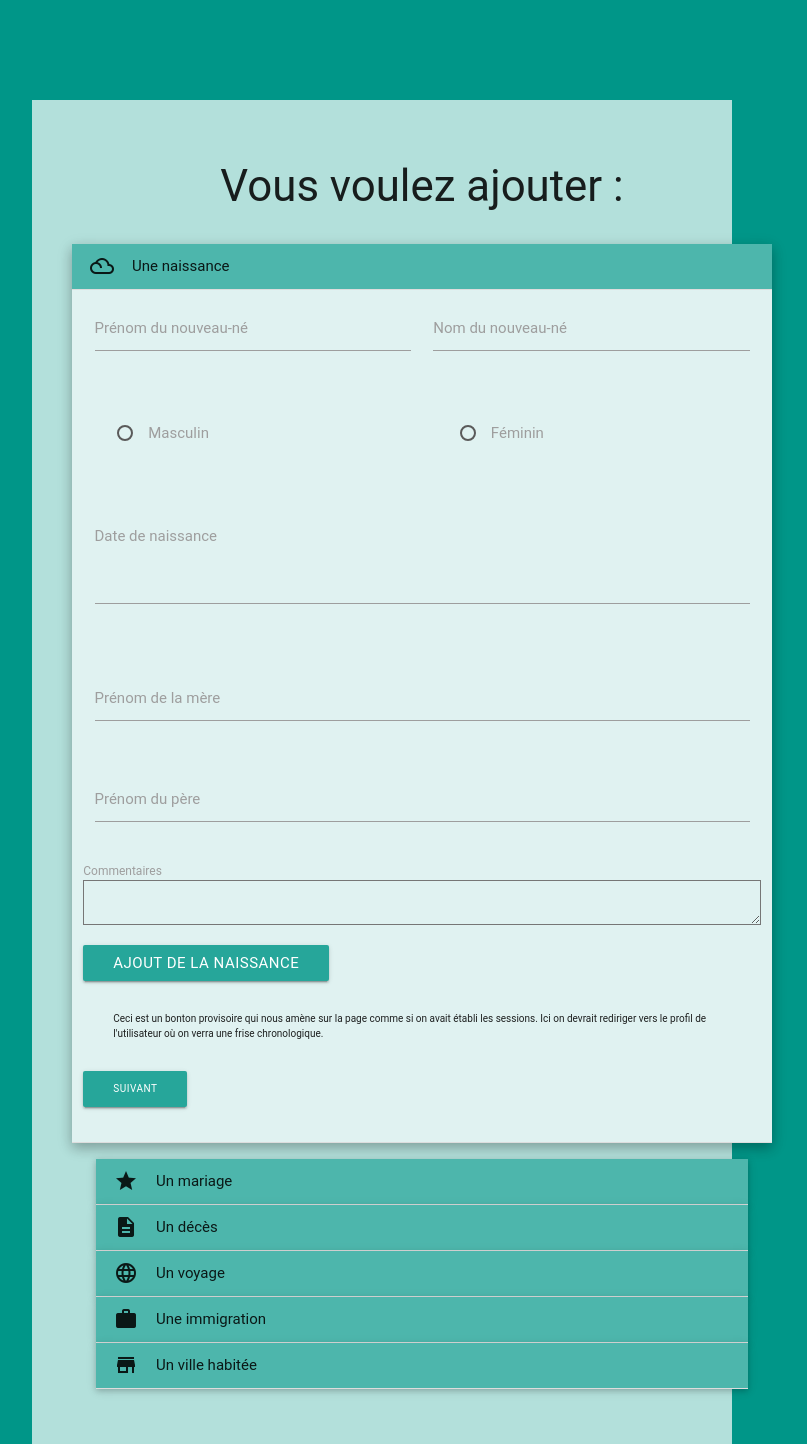
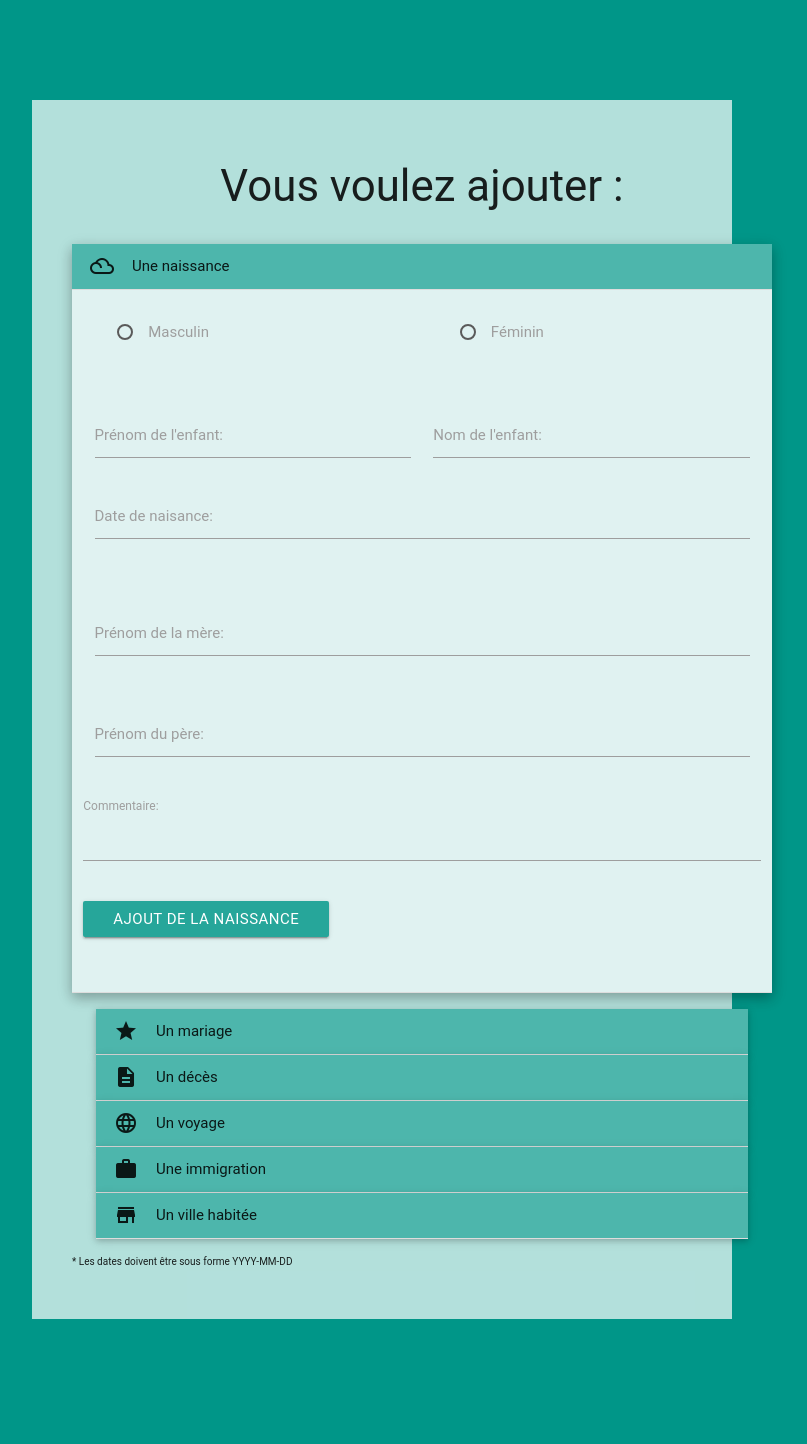
Before and after one commit to marianner96/Aieux, a Django app: page /Form_event/ in a window 1280 px wide, after a click that opens the changed part. Shown: the whole page, without its empty margins (68-875 px from the left). After the commit the page ends 1319 px from the top, so only its background shows below. Run offline with Django 3.2, Linux system fonts and the light colour scheme; some web fonts are replaced.

Commit message:
modif de formevent

```diff
--- a/Formulaires/templates/Form_event.html
+++ b/Formulaires/templates/Form_event.html
@@ -28,39 +28,38 @@
 			      <div class="collapsible-header teal lighten-2"><i class="material-icons">filter_drama</i>Une naissance</div>
 			      <div class="collapsible-body teal lighten-5">
 								<div class="row">
-								<form method='post' action={% url 'Confirm_ajoutevent' %} class="col s12">
+								<form method='post' action="{% url 'Form_event' %}" class="col s12">
+									{% csrf_token %}
 								    <div class="row">
-								        <div class="input-field col s6">
-								          <input id="prenom_naissance" name="prenom_naissance" type="text" class="validate">
-								          <label>Prénom du nouveau-né</label>
-								       	</div>
-								        <div class="input-field col s6">
-								          <input id="nom_naissance" name="nom_naissance" type="text" class="validate">
-								          <label>Nom du nouveau-né</label>
-								        </div>
-								    </div>
-
 								    	<div class="box_type">
 											<div class="enfants_box_type">
 												<p>
-									      <input id="masculin_naiss" name="genre_naissance" type="radio" value="Masculin"/>
-									      <label for="masculin_naiss">Masculin</label>
+									      		<input id="masculin" name="genre_enfant" type="radio" value="masculin"/>
+									      		<label for="masculin">Masculin</label>
 									    		</p>
 									    	</div>
 
 									    	<div class="enfants_box_type">
 									    		<p>
-									      <input id="feminin_naiss" name="genre_naissance" type="radio" value="Féminin"/>
-									      <label for="feminin_naiss">Féminin</label>
+									      		<input id="feminin" name="genre_enfant" type="radio" value="feminin"/>
+									     	 	<label for="feminin">Féminin</label>
 									    		</p>
 									    	</div>
 								    	</div><br>
 
+								        <div class="input-field col s6">
+								          {{ ajoutevent.prenom_enfant }}
+								          {{ ajoutevent.prenom_enfant.label_tag }}
+								       	</div>
+								        <div class="input-field col s6">
+								          {{ ajoutevent.nom_enfant }}
+								          {{ ajoutevent.nom_enfant.label_tag }}
+								    </div>
+
+
 									<div class="input-field col s12">
-										<label>Date de naissance</label><br><br>
-										<div>
-											<input id="date_naissance" name="date_naissance" type='date' required='required' class='datepicker'></input>
-										</div>
+										{{ ajoutevent.date_naissance }}
+								        {{ ajoutevent.date_naissance.label_tag }}
 									</div>
 								    <div class="row">
 								        <div class="input-field col s12">
@@ -68,27 +67,25 @@
 								    </div>
 								    <div class="row">
 								        <div class="input-field col s12">
-								          <input id="nom_mere" name="nom_mere" type="text" class="validate">
-								          <label>Prénom de la mère</label>
+								          {{ ajoutevent.prenom_mere }}
+								          {{ ajoutevent.prenom_mere.label_tag }}
 								        </div>
 								    </div>
 								    <div class="row">
 								        <div class="input-field col s12">
-								            <input id="nom_pere" name="nom_pere" type="text" class="validate">
-								            <label>Prénom du père</label>
+								        	{{ ajoutevent.prenom_pere }}
+								        	{{ ajoutevent.prenom_pere.label_tag }}
 								        </div>
 								    </div>
 								    <div class="row">
-										<label>Commentaires </label>
-										<textarea name='commentaire_naissance' id='commentaire_naissance'></textarea>
+								        {{ ajoutevent.commentaire.label_tag }}
+										{{ ajoutevent.commentaire }}
 								    </div>
 
-									<input type='hidden' name='verif' id='verif' value='naissance'></input>
+								    <!--Permet de savoir de quel sorte d'évement il s'agit. 1 = naissance -->
+									<input type='hidden' name='code' id='code' value='1'></input>
 
 									<button type='submit' id='btn' class='btn btn-primary'>Ajout de la naissance</button>
-
-									<p style="font-size:10px">Ceci est un bonton provisoire qui nous amène sur la page comme si on avait établi les sessions. Ici on devrait rediriger vers le profil de l'utilisateur où on verra une frise chronologique.</p>
-									<div><a href="{% url 'Menu' %}"><button style="font-size:10px" type='button' id='bouton' class='btn btn-primary'>Suivant</button></a></div>
 
 								</form>
 								</div>
@@ -100,38 +97,40 @@
 			      <div class="collapsible-header teal lighten-2"><i class="material-icons">grade</i>Un mariage</div>
 			      <div class="collapsible-body teal lighten-5">
 								<div class="row">
-								<form method='post' action="{% url 'Confirm_ajoutevent' %}" class="col s12">
+								<form method='post' action="{% url 'Form_event' %}" class="col s12">
 									<div class="box-type">
 								        <div class="input-field col s12">
-											<label>Date du mariage</label><br><br>
-											<div>
-												<input id="date_mariage" name="date_mariage" type='date' required='required' class='datepicker'></input>
-											</div>
+											{{ ajoutevent.date_mariage }}
+								        	{{ ajoutevent.date_mariage.label_tag }}
 										</div>
 									</div>
 
 									<div class="row">
 								        <div class="input-field col s6">
-								        	<input type='text' name='prenom_marie1' id='prenom_marie1' class="validate">
-								        	<label>Prénom de la/du premier(ère) marié(e) </label>
+								        	{{ ajoutevent.prenom_marie_1 }}
+								        	{{ ajoutevent.prenom_marie_1.label_tag }}
 								        </div>
 								        <div class="input-field col s6">
-								        	<input id="nom_naissance" name="prenom_marie2" type="text" class="validate">
-								        	<label>Prénom de la/du deuxième marié(e) </label>
+								        	{{ ajoutevent.prenom_marie_2 }}
+								        	{{ ajoutevent.prenom_marie_2.label_tag }}
+								        </div>
+								    </div>
+								    <div class="row">
+								        <div class="input-field col s12">
+								            {{ ajoutevent.nom_famille }}
+								        	{{ ajoutevent.nom_famille.label_tag }}
 								        </div>
 								    </div>
 
 								    <div class="row">
-										<label>Commentaires </label>
-										<textarea name='commentaire_mariage' id='commentaire_mariage'></textarea>
+								        {{ ajoutevent.commentaire.label_tag }}
+										{{ ajoutevent.commentaire }}
 								    </div>
 
-									<input type='hidden' name='verif' id='verif' value='mariage'></input>
+									<!--Permet de savoir de quel sorte d'évement il s'agit. 2 = mariage -->
+									<input type='hidden' name='code' id='code' value='2'></input>
 
 									<button type='submit' id='btn' class='btn btn-primary'>Ajout du mariage</button>
-
-									<p style="font-size:10px">Ceci est un bonton provisoire qui nous amène sur la page comme si on avait établi les sessions. Ici on devrait rediriger vers le profil de l'utilisateur où on verra une frise chronologique.</p>
-									<div><a href="{% url 'Menu' %}"><button style="font-size:10px" type='button' id='bouton' class='btn btn-primary'>Suivant</button></a></div>
 
 								</form>
 								</div>
@@ -139,44 +138,38 @@
 			    </li>
 
 
-
-
 			    <li>
 			      <div class="collapsible-header teal lighten-2"><i class="material-icons">description</i>Un décès</div>
 			      <div class="collapsible-body teal lighten-5">
 			      				<div class="row">
-					      		<form method='post' action="{% url 'Confirm_ajoutevent' %}" class="col s12">
+					      		<form method='post' action="{% url 'Form_event' %}" class="col s12">
 					      			<div class="box-type">
 								        <div class="input-field col s12">
-											<label>Date du décès : </label><br/><br/>
-											<div>
-												<input type='date' name='date_deces' id='date_deces' required='required' class='datepicker'></input>
-											</div>
+											{{ ajoutevent.date_deces }}
+								        	{{ ajoutevent.date_deces.label_tag }}
 										</div>
 									</div>
 
 									<div class="row">
 								        <div class="input-field col s6">
-								        	<input type='text' name='prenom_defunt' id='prenom_defunt' class="validate">
-								        	<label>Prénom du défunt </label>
+								        	{{ ajoutevent.prenom_defunt }}
+								        	{{ ajoutevent.prenom_defunt.label_tag }}
 								        </div>
 								        <div class="input-field col s6">
-								        	<input type='text' name='nom_defunt' id='nom_defunt' class="validate">
-								        	<label>Nom du défunt </label>
+								        	{{ ajoutevent.nom_defunt }}
+								        	{{ ajoutevent.nom_defunt.label_tag }}
 								        </div>
 								    </div>
 
 								     <div class="row">
-										<label>Commentaires </label>
-										<textarea name='commentaire_deces' id='commentaire_deces'></textarea>
+								        {{ ajoutevent.commentaire.label_tag }}
+										{{ ajoutevent.commentaire }}
 								    </div>
 
-									<input type='hidden' name='verif' id='verif' value='deces'></input>
+									<!--Permet de savoir de quel sorte d'évement il s'agit. 3 = décès -->
+									<input type='hidden' name='code' id='code' value='3'></input>
 
 									<button type='submit' id='btn' class='btn btn-primary'>Ajout du décès</button>
-
-									<p style="font-size:10px">Ceci est un bonton provisoire qui nous amène sur la page comme si on avait établi les sessions. Ici on devrait rediriger vers le profil de l'utilisateur où on verra une frise chronologique.</p>
-									<div><a href="{% url 'Menu' %}"><button style="font-size:10px" type='button' id='bouton' class='btn btn-primary'>Suivant</button></a></div>
 								</form>
 								</div>
 				  </div>
@@ -185,32 +178,73 @@
 				<li>
 			      <div class="collapsible-header teal lighten-2"><i class="material-icons">language</i>Un voyage</div>
 			      <div class="collapsible-body teal lighten-5">
-			      		<form method='post' action="{% url 'Confirm_ajoutevent' %}">
-						<label>Lieu du voyage : <input type='nom' name='lieu_voyage' id='lieu_voyage'></label><br/>
-						<label>Date de début du voyage : <input type='date' name='date_voyage_deb' id='date_voyage_deb'></label><br/>
-						<label>Date de fin du voyage : <input type='date' name='date_voyage_fin' id='date_voyage_fin'></label><br/>
-						<label>Commentaires : <textarea name='commentaire_voyage' id='commentaire_voyage'></textarea></label><br/>
-						<input type='hidden' name='verif' id='verif' value='voyage'></input>
+			      	<div class="row">
+			      		<form method='post' action="{% url 'Form_event' %}" class="col s12">
+			      			<div class="box-type">
+								<div class="input-field col s12">
+									{{ ajoutevent.lieu_voyage }}
+								    {{ ajoutevent.lieu_voyage.label_tag }}
+								</div>
+							</div>
+							<div class="box-type">
+								<div class="input-field col s12">
+									{{ ajoutevent.date_debut }}
+								    {{ ajoutevent.date_debut.label_tag }}
+								</div>
+							</div>
+							<div class="box-type">
+								<div class="input-field col s12">
+									{{ ajoutevent.date_fin }}
+								    {{ ajoutevent.date_fin.label_tag }}
+								</div>
+							</div>
+							<div class="row">
+							    {{ ajoutevent.commentaire.label_tag }}
+								{{ ajoutevent.commentaire }}
+							</div>
+
+						<!--Permet de savoir de quel sorte d'évement il s'agit. 4 = voyage -->
+						<input type='hidden' name='code' id='code' value='4'></input>
 						<button type='submit' id='btn' class='btn btn-primary'>Ajout du voyage</button>
 						</form>
-						<p style="font-size:10px">Ceci est un bonton provisoire qui nous amène sur la page comme si on avait établi les sessions. Ici on devrait rediriger vers le profil de l'utilisateur où on verra une frise chronologique.</p>
-						<div><a href="{% url 'Menu' %}"><button style="font-size:10px" type='button' id='bouton' class='btn btn-primary'>Suivant</button></a></div>
+
 				  </div>
 				</li>
 
 				<li>
 			      <div class="collapsible-header teal lighten-2"><i class="material-icons">work</i>Une immigration</div>
 			      <div class="collapsible-body teal lighten-5">
-			      		<form method='post' action="{% url 'Confirm_ajoutevent' %}">
-						<label>Date de l'immigration : <input type='date' name='date_immigration' id='date_immigration'></label><br/>
-						<label>Pays de départ : <input type='prenom' name='pays_depart' id='pays_depart'></label><br/>
-						<label>Pays d'arrivé : <input type='nom' name='pays_arrive' id='pays_arrive'></label><br/>
-						<label>Commentaires : <textarea name='commentaire_immigration' id='commentaire_immigration'></textarea></label><br/>
-						<input type='hidden' name='verif' id='verif' value='immigration'></input>
+			      	<div class="row">
+			      		<form method='post' action="{% url 'Form_event' %}" class="col s12">
+			      			<div class="box-type">
+								<div class="input-field col s12">
+									{{ ajoutevent.date_immig }}
+								   	{{ ajoutevent.date_immig.label_tag }}
+								</div>
+							</div>
+
+							<div class="box-type">
+								<div class="input-field col s12">
+									{{ ajoutevent.pays_depart }}
+								   	{{ ajoutevent.pays_depart.label_tag }}
+								</div>
+							</div>
+
+							<div class="box-type">
+								<div class="input-field col s12">
+									{{ ajoutevent.pays_arrive }}
+								   	<!--{{ ajoutevent.pays_arrive.label_tag }}-->
+								   	<label for="pays_arrive">Pays d'arrivé:</label>
+								</div>
+							</div>
+
+						<div class="row">
+							{{ ajoutevent.commentaire.label_tag }}
+							{{ ajoutevent.commentaire }}
+						</div>
+						<!--Permet de savoir de quel sorte d'évement il s'agit. 5 = immigration -->
+						<input type='hidden' name='code' id='code' value='5'></input>
 						<button type='submit' id='btn' class='btn btn-primary'>Ajout de l'immigration</button>
-						</form>
-						<p style="font-size:10px">Ceci est un bonton provisoire qui nous amène sur la page comme si on avait établi les sessions. Ici on devrait rediriger vers le profil de l'utilisateur où on verra une frise chronologique.</p>
-						<div><a href="{% url 'Menu' %}"><button style="font-size:10px" type='button' id='bouton' class='btn btn-primary'>Suivant</button></a></div>
 				  </div>
 				</li>
 
@@ -218,10 +252,25 @@
 			      <div class="collapsible-header teal lighten-2"><i class="material-icons">store</i>Un ville habitée</div>
 			      <div class="collapsible-body teal lighten-5">
 			      	<div class="row">
-			      		<form method='post' action="{% url 'Confirm_ajoutevent' %}" class="col s12">
-
-							<label>Ville habitée : <input type='text' name='ville_habitee' id='ville_habitee'></label><br/>
-							<label>Date d'arrivée : <input type='date' name='date_arrive' id='date_arrive'></label><br/>
+			      		<form method='post' action="{% url 'Form_event' %}" class="col s12">
+			      			<div class="box-type">
+								<div class="input-field col s12">
+									{{ ajoutevent.ville }}
+								   	{{ ajoutevent.ville.label_tag }}
+								</div>
+							</div>
+							<div class="box-type">
+								<div class="input-field col s12">
+									{{ ajoutevent.date_arrive }}
+								   	{{ ajoutevent.date_arrive.label_tag }}
+								</div>
+							</div>
+							<div class="box-type">
+								<div class="input-field col s12">
+									{{ ajoutevent.date_depart }}
+								   	{{ ajoutevent.date_depart.label_tag }}
+								</div>
+							</div>
 
 							<div class="box_type">
 								<!--<label for='datedepart'>Date de départ : </label>-->
@@ -242,17 +291,20 @@
 							 </div>
 
 
-							<label>Commentaires : <textarea name='commentaire_ville' id='commentaire_ville'></textarea></label><br/>
-							<input type='hidden' name='verif' id='verif' value='ville'></input>
+							<div class="row">
+								{{ ajoutevent.commentaire.label_tag }}
+								{{ ajoutevent.commentaire }}
+							</div>
+							<!--Permet de savoir de quel sorte d'évement il s'agit. 6 = ville habitée -->
+							<input type='hidden' name='code' id='code' value='6'></input>
 							<button type='submit' id='btn' class='btn btn-primary'>Ajout de la ville</button>
 
 						</form>
 				  </div>
-						<p style="font-size:10px">Ceci est un bonton provisoire qui nous amène sur la page comme si on avait établi les sessions. Ici on devrait rediriger vers le profil de l'utilisateur où on verra une frise chronologique.</p>
-						<div><a href="{% url 'Menu' %}"><button style="font-size:10px" type='button' id='bouton' class='btn btn-primary'>Suivant</button></a></div>
 				</div>
 				</li>
 			</ul>
+			<p style="font-size:10px">* Les dates doivent être sous forme YYYY-MM-DD</p>
 			</div>
 	</div>
 
--- a/Formulaires/templates/InscriptionForm.html
+++ b/Formulaires/templates/InscriptionForm.html
@@ -15,7 +15,7 @@
 <html>
 <head>
   <meta name="viewport" content="width=device-width">
-  <title>Formulaire_accueil.html</title>
+  <title>Formulaire d'inscription</title>
 </head>
 <body class="cyan darken-2">
 
--- a/Formulaires/urls.py
+++ b/Formulaires/urls.py
@@ -20,3 +20,8 @@ urlpatterns = [
 ]
 
 #l'admin a pour nom eisti et le mdp est rogerdeeisti
+
+#Autre admin :
+#Username : eisti
+#adresse : eisti@eisti.eu
+#mdp : aieuxaieux
--- a/Formulaires/views.py
+++ b/Formulaires/views.py
@@ -14,7 +14,7 @@ from django.shortcuts import render, render_to_response, redirect
 from django.template import Context, loader, RequestContext
 from django.views import generic
 
-from .models import Utilisateur, Famille, Arbre, Fait_historique, UtilisateurForm, FamilleForm
+from .models import Utilisateur, Famille, Arbre, Fait_historique, UtilisateurForm, FamilleForm, Fait_historiqueForm
 from .forms import RejoindreForm
 
 def InscriptionForm(request):
@@ -75,15 +75,14 @@ def accueilForm(request):
 			mail = FormConnection.cleaned_data['email']
 			mdp = FormConnection.cleaned_data['mdp']
 			user = authenticate(username = mail, password = mdp)
-			if user is not None: #Vérifier aussi si il est dans la BDD
+			if user is not None: #Si pas dans la BDD : afficher un message d'erreur
 				login(request, user)
 				return redirect('Menu')
 			else:
 				#mot = 'hello'
-				return render_to_response('accueilForm.html', {'FormConnection':FormConnection})
-	else:
+				return render(request,'accueilForm.html',{'FormConnection':FormConnection})
 
-		FormConnection = UtilisateurForm()
+	FormConnection = UtilisateurForm()
 	return render(request, 'accueilForm.html', {'FormConnection':FormConnection})
 
 
@@ -121,7 +120,13 @@ def Menubis(request):
 @login_required
 def Menu(request):
 	#Trouver un moyen pour récupérer la famille
-	return render(request, 'Menu.html', {'first_name':request.user.first_name,'last_name':request.user.last_name})
+	#essai = Utilisateur.objects.all()
+
+	#essai = Utilisateur.objects.filter()
+	#essai = request.user.email
+	list_famille = Famille.objects.filter()
+	longueur_list_famille = len(list_famille)
+	return render(request, 'Menu.html', {'list_famille':list_famille,'longueur_list_famille':longueur_list_famille,'first_name':request.user.first_name,'last_name':request.user.last_name})
 
 @login_required
 def Form_famille(request):
@@ -158,7 +163,29 @@ def Form_famille_ajoutmembre(request):
 	return render(request, 'Form_famille_ajoutmembre.html')
 
 def Form_event(request):
-	return render(request, 'Form_event.html')
+	if request.method == 'POST':
+		ajoutevent = Fait_historiqueForm(request.POST)
+		if ajoutevent.is_valid():
+			"""code = FormModif.cleaned_data['code']
+			if (code == '1'):
+				#naissance
+			elif (code == '2'):
+				#mariage
+			elif (code == '3'):
+				#décès
+			elif (code == '4'):
+				#voyage
+			elif (code == '5'):
+				#immigration
+			elif (code == '6'):
+				#ville"""
+
+			form.save()
+			print(ajoutevent.errors)
+			return redirect('Menu')
+	else :
+		ajoutevent = Fait_historiqueForm()
+	return render(request, 'Form_event.html', {'ajoutevent':ajoutevent})
 
 def Confirm_ajoutevent(request):
 	return render(request, 'Confirm_ajoutevent.html')
```
Also changed, not shown: Formulaires/models.py (+76 -6 lines), Formulaires/templates/Menu.html (+4 -3 lines), db.sqlite3, 2 other files. Lines whose indentation alone changed are shown as unchanged.
